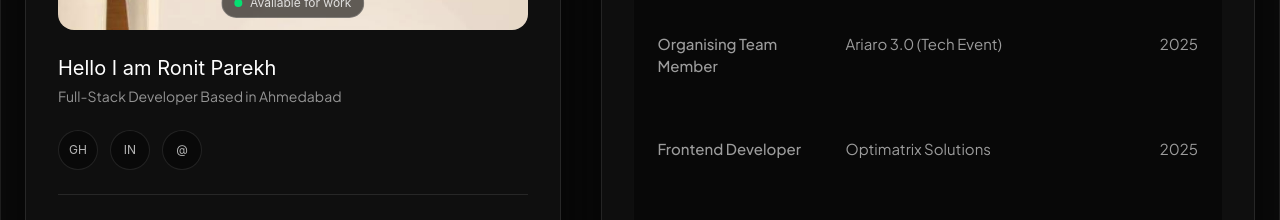
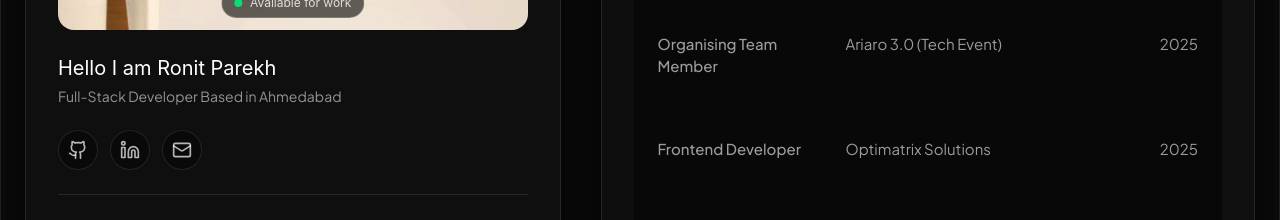
Before and after one commit to ronitparekh/Ronit-Portfolio, a React (Vite) app: page / in a window 1280 px wide. Shown: the part 2340-2560 px from the top of the page. Built offline with nearby package versions, Linux system fonts and the light colour scheme; a web font is replaced by a local one.

Commit message:
gave id to sections and added social icons

```diff
--- a/src/components/Connect.jsx
+++ b/src/components/Connect.jsx
@@ -1,4 +1,12 @@
+import { Github, Linkedin, Mail } from "lucide-react";
+
 export default function Connect() {
+    const socials = [
+        { label: "GitHub", href: "https://github.com/ronitparekh", Icon: Github },
+        { label: "LinkedIn", href: "https://www.linkedin.com/in/ronit-parekh-8a619a257/", Icon: Linkedin },
+        { label: "Email", href: "mailto:parekhronit21@gmail.com", Icon: Mail },
+    ];
+
     return (
         <section className="px-32 py-32 border border-white/10 rounded-4xl">
             <div>
@@ -150,11 +158,19 @@ export default function Connect() {
                     </div>
 
                     {/* Socials */}
-                    <div className="flex gap-6 text-white/60 font-medium">
-                        <a href="#" className="hover:text-white">X</a>
-                        <a href="#" className="hover:text-white">Instagram</a>
-                        <a href="#" className="hover:text-white">LinkedIn</a>
-                        <a href="#" className="hover:text-white">GitHub</a>
+                    <div className="flex gap-3">
+                        {socials.map((social) => (
+                            <a
+                                key={social.label}
+                                href={social.href}
+                                aria-label={social.label}
+                                target="_blank"
+                                rel="noreferrer"
+                                className="inline-flex h-10 w-10 items-center justify-center rounded-full border border-white/10 bg-black/40 text-white/60 transition hover:text-white"
+                            >
+                                <social.Icon className="h-5 w-5" aria-hidden="true" />
+                            </a>
+                        ))}
                     </div>
                 </div>
 
--- a/src/components/Navbar.jsx
+++ b/src/components/Navbar.jsx
@@ -1,6 +1,6 @@
 export default function Navbar() {
     return (
-        <nav className="fixed left-1/2 top-6 z-50 w-[min(980px,calc(100vw-2rem))] -translate-x-1/2 font-poppins">
+        <nav id="navbar" className="fixed left-1/2 top-6 z-50 w-[min(980px,calc(100vw-2rem))] -translate-x-1/2 font-poppins">
             <div className="relative flex items-center justify-between gap-8 rounded-full border border-white/10 bg-black/35 px-7 py-3.5 backdrop-blur-2xl shadow-[0_18px_55px_rgba(0,0,0,0.65)] sm:gap-10 sm:px-10 sm:py-4">
                 {/* <div className="pointer-events-none absolute inset-0 rounded-full bg-[radial-gradient(120%_160%_at_0%_0%,rgba(255,255,255,0.10),rgba(255,255,255,0)_55%)]" /> */}
                 <div className="pointer-events-none absolute inset-0 rounded-full ring-1 ring-white/5" />
--- a/src/components/Process.jsx
+++ b/src/components/Process.jsx
@@ -29,7 +29,7 @@ const steps = [
 
 export default function Process() {
   return (
-    <section className="px-6 py-32 border border-white/10 rounded-4xl">
+    <section id="process" className="px-6 py-32 border border-white/10 rounded-4xl">
       <div className="mx-auto max-w-7xl">
 
         {/* Section heading */}
--- a/src/components/ProfileExperience.jsx
+++ b/src/components/ProfileExperience.jsx
@@ -1,6 +1,13 @@
 import profilePic from "../assets/ProfilePic.jpeg";
+import { Github, Linkedin, Mail } from "lucide-react";
 
 export default function ProfileExperience() {
+    const socials = [
+        { label: "GitHub", href: "https://github.com/ronitparekh", Icon: Github },
+        { label: "LinkedIn", href: "https://www.linkedin.com/in/ronit-parekh-8a619a257/", Icon: Linkedin },
+        { label: "Email", href: "mailto:parekhronit21@gmail.com", Icon: Mail },
+    ];
+
     const skillTags = [
         "Full-Stack Development",
         "System Architecture",
@@ -88,13 +95,16 @@ export default function ProfileExperience() {
 
                         {/* Social icons */}
                         <div className="mb-6 flex items-center gap-3">
-                            {["GH", "IN", "@"].map((item) => (
+                            {socials.map((social) => (
                                 <a
-                                    key={item}
-                                    href="#"
-                                    className="inline-flex h-10 w-10 items-center justify-center rounded-full border border-white/10 bg-black/40 text-xs font-normal text-white/70 transition hover:text-white"
+                                    key={social.label}
+                                    href={social.href}
+                                    aria-label={social.label}
+                                    target="_blank"
+                                    rel="noreferrer"
+                                    className="inline-flex h-10 w-10 items-center justify-center rounded-full border border-white/10 bg-black/40 text-white/70 transition hover:text-white"
                                 >
-                                    {item}
+                                    <social.Icon className="h-5 w-5" aria-hidden="true" />
                                 </a>
                             ))}
                         </div>
--- a/src/components/Projects.jsx
+++ b/src/components/Projects.jsx
@@ -64,7 +64,7 @@ export default function Projects() {
           <a
             href="#profile-experience"
             aria-label="Scroll to next section"
-            className="float-y-slow inline-flex h-12 w-12 items-center justify-center text-white/80 transition hover:text-white/90 motion-reduce:[animation:none]"
+            className="float-y-slow inline-flex h-12 w-12 items-center justify-center text-white/80 transition hover:text-white/90 motion-reduce:animate-none"
           >
             <svg
               viewBox="0 0 24 24"
--- a/src/components/Services.jsx
+++ b/src/components/Services.jsx
@@ -34,7 +34,7 @@ export default function Services() {
   ];
 
   return (
-    <section className="px-6 py-32 border border-white/10 rounded-4xl">
+    <section id="services" className="px-6 py-32 border border-white/10 rounded-4xl">
       <div className="mx-auto max-w-7xl">
 
         {/* HEADER */}
```
